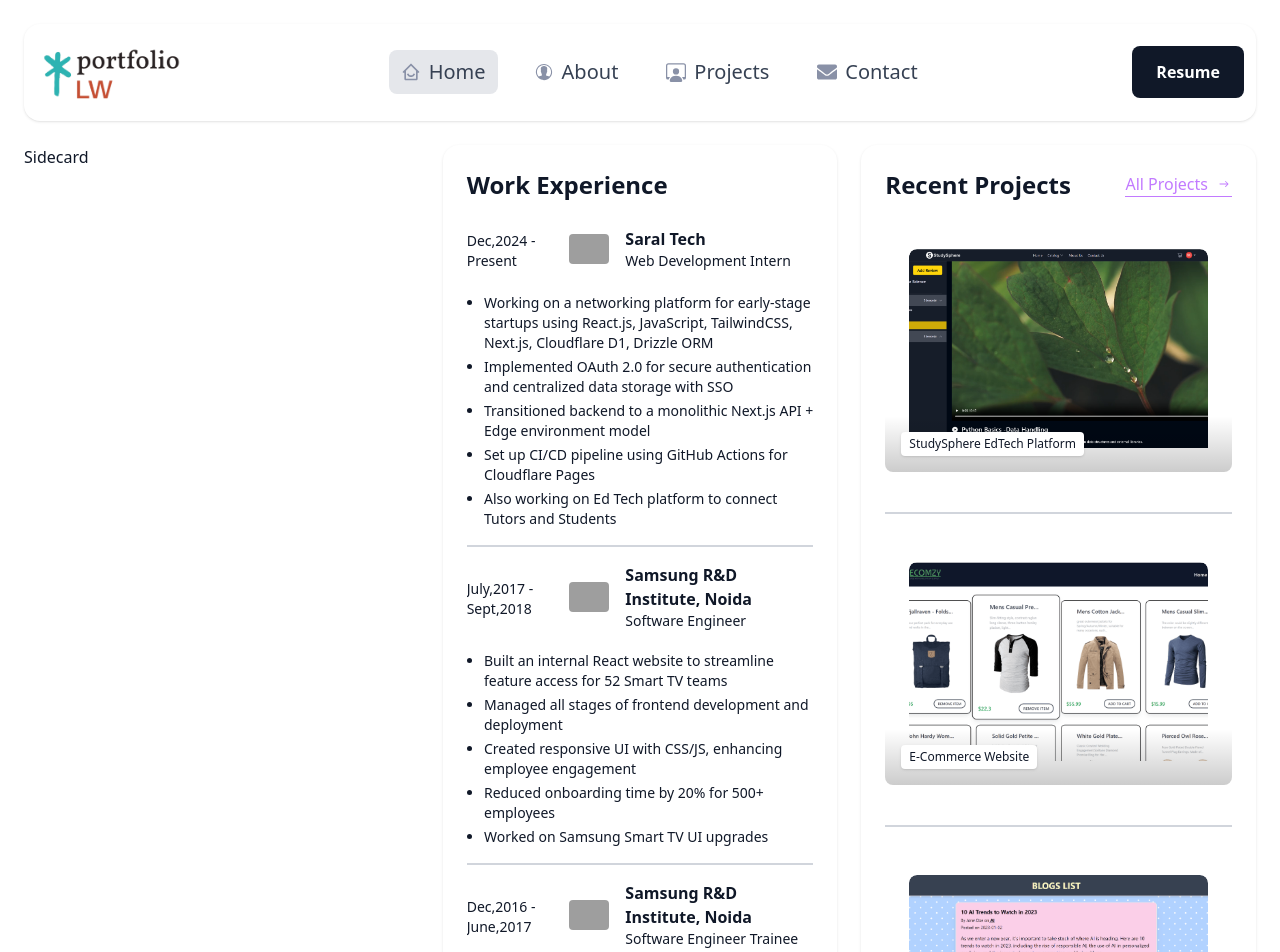
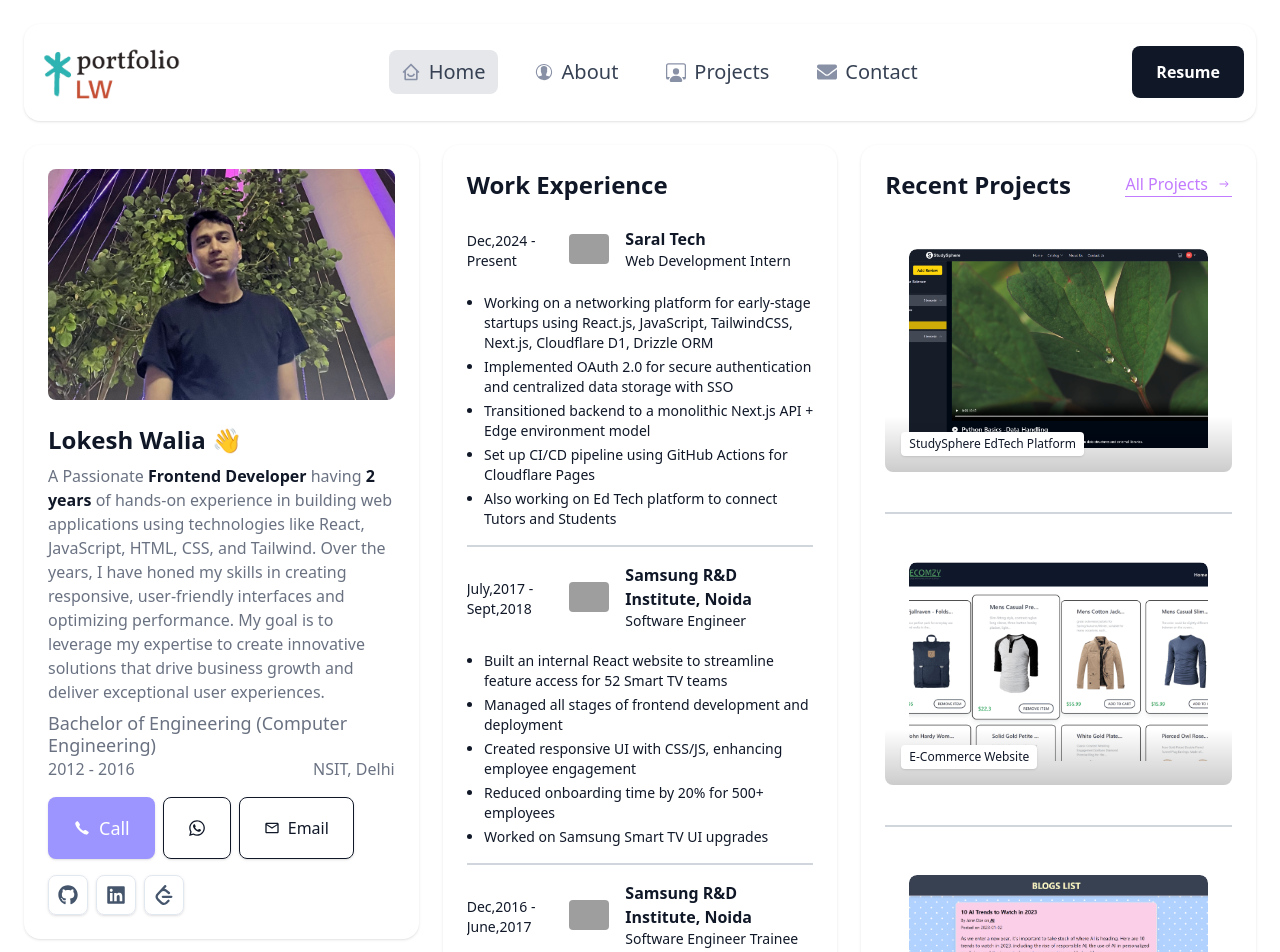
Before and after one commit to lokeshloki3/portfolio-lokesh, a React (Vite) app: page / in a window 1280 px wide. Shown: the top 952 px of the page. Built offline with nearby package versions, Linux system fonts and the light colour scheme; grey boxes are pictures that could not be loaded.

Commit message:
Sidecard updated

```diff
--- a/src/components/Sidecard.jsx
+++ b/src/components/Sidecard.jsx
@@ -1,9 +1,124 @@
-import React from 'react'
+import React from "react";
+import { MdOutlineEmail } from "react-icons/md";
+import { FaLinkedin } from "react-icons/fa";
+import { FaGithub } from "react-icons/fa";
+import { SiLeetcode } from "react-icons/si";
+import { IoIosCall } from "react-icons/io";
+import { FaWhatsapp } from "react-icons/fa";
+import ProfileImage from "../assets/lokeshProfile-removebg-preview.jpg"
 
 const Sidecard = () => {
   return (
-    <div>Sidecard</div>
-  )
+    <div className="right-0 top-[100px] lg:sticky rounded-2xl bg-white p-6 shadow">
+      <div className="aspect-6/4 overflow-hidden rounded-lg text-center">
+        <img
+          className="inline-block h-full w-full scale-110 object-contain object-bottom"
+          alt="profile_image"
+          src={ProfileImage}
+          title="image"
+        />
+      </div>
+      <div className="mt-6">
+        <h1 className="text-2xl font-semibold">
+          Lokesh Walia 👋
+        </h1>
+        <p className="mt-2 text-gray-500">
+          A Passionate{" "}
+          <span className="font-semibold text-gray-900">
+            Frontend Developer
+          </span>{" "}
+          {" "}
+          having{" "}
+          <span className="font-semibold text-gray-900">
+            2 years
+          </span>{" "}
+          of hands-on experience in building web applications using technologies like React, JavaScript, HTML, CSS, and Tailwind. Over the years, I have honed my skills in creating responsive, user-friendly interfaces and optimizing performance. My goal is to leverage my expertise to create innovative solutions that drive business growth and deliver exceptional user experiences.
+        </p>
+
+        <div className="mt-2">
+          <div className="md:col-span-2 flex flex-col md:flex-row md:items-center gap-4 md:gap-6 text-gray-500">
+            <div>
+              <h5 className="font-medium leading-tight lg:text-lg">
+                Bachelor of Engineering (Computer Engineering)
+              </h5>
+              <div className="flex justify-between">
+                <p>2012 - 2016</p>
+                <p>NSIT, Delhi</p>
+              </div>
+            </div>
+          </div>
+        </div>
+
+        <div className="mt-4 flex gap-2">
+          <a
+            href="tel:+919311354886"
+            className="shadow cursor-pointer inline-flex items-center gap-x-2 rounded-lg border border-transparent px-6 py-4 font-medium text-white bg-[#9D95FF] focus:outline-none focus:ring disabled:pointer-events-none disabled:opacity-50"
+          >
+            <IoIosCall className="text-lg" />
+            <span className="border-0 border-solid border-gray-200 box-border text-lg">
+              Call
+            </span>
+          </a>
+          <a
+            id="wa-btn"
+            className="shadow cursor-pointer inline-flex items-center gap-x-2 rounded-lg border px-6 py-4 font-medium transition focus:outline-none focus:ring disabled:pointer-events-none disabled:opacity-50"
+            href="https://api.whatsapp.com/send?phone=919311354886&text=Hello,%20I%20want%20to%20send%20you%20a%20message."
+            target="_blank"
+          >
+            <FaWhatsapp className="text-lg" />
+          </a>
+
+          <a
+            href="mailto:lokesh1992p@gmail.com"
+            className="shadow inline-flex items-center gap-x-2 rounded-lg border bg-transparent px-6 py-4 font-medium transition [--trigger:focus] focus:outline-none focus:ring disabled:pointer-events-none disabled:opacity-50"
+          >
+            <MdOutlineEmail />
+            <span>Email</span>
+          </a>
+        </div>
+        <div className="mt-4 flex flex-wrap items-center gap-2">
+          <a
+            className="shadow flex h-10 w-10 items-center justify-center rounded-lg border border-slate-200 bg-transparent text-center text-slate-600 transition focus:outline-none focus:ring disabled:pointer-events-none disabled:opacity-50"
+            href="https://github.com/lokeshloki3"
+            target="_blank"
+            title="github"
+          >
+            <FaGithub className="text-xl" />
+          </a>
+
+          <a
+            className="shadow flex h-10 w-10 items-center justify-center rounded-lg border border-slate-200 bg-transparent text-center text-slate-600 transition focus:outline-none focus:ring disabled:pointer-events-none disabled:opacity-50"
+            href="https://www.linkedin.com/in/lokesh021loki/"
+            target="_blank"
+            rel="noopener noreferrer"
+            title="LinkedIn"
+          >
+            <FaLinkedin className="text-xl" />
+          </a>
+          <a
+            className="shadow flex h-10 w-10 items-center justify-center rounded-lg border border-slate-200 bg-transparent text-center text-slate-600 transition focus:outline-none focus:ring disabled:pointer-events-none disabled:opacity-50"
+            href="https://leetcode.com/u/lokesh11/"
+            target="_blank"
+            rel="noopener noreferrer"
+            title="Leetcode"
+          >
+            <SiLeetcode className="text-xl" />
+          </a>
+
+          <div className="block lg:hidden m-auto">
+            <a
+              href="https://lokeshloki3.github.io/resume/Lokesh_Resume.pdf"
+              target="_blank"
+              rel="noopener noreferrer"
+              className="flex w-full justify-center rounded-lg bg-gray-900 px-5 py-3 text-lg font-semibold text-white transition"
+            >
+              Resume
+            </a>
+          </div>
+        </div>
+      </div>
+    </div>
+  );
 }
 
 export default Sidecard
```
